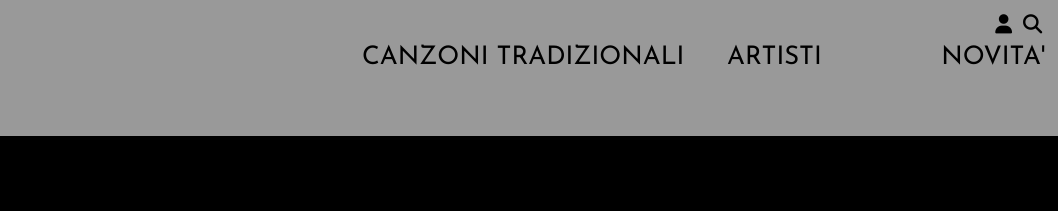
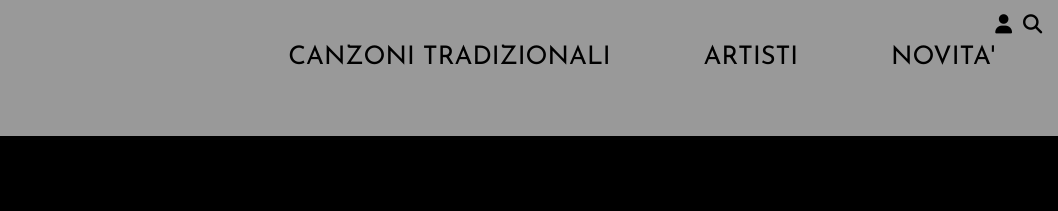
Before and after one commit to micaelasga1799/TripMusic, a plain HTML site: page css/dicono_di_noi.html in a window 1280 px wide. Shown: the top 211 px of the page, 222-1280 px from the left. Drawn offline with nearby package versions, Linux system fonts and the light colour scheme; files that its build step writes are made by us from their sources; files whose address does not match are found by name; a web font is replaced by a local one.

Commit message:
Add files via upload

```diff
--- a/css/style_diconodinoi.css
+++ b/css/style_diconodinoi.css
@@ -35,9 +35,9 @@ nav ul li {
 	padding-top: 0px;
 	padding-bottom: 0px ; /*aggiusta in index*/
 	padding-left: 3%;
+	padding-right: 4%;
 	font-size: 2vw;
 	margin: auto;
-
 }
 
 #meno {    margin-block-end: 0px !important;
@@ -46,7 +46,6 @@ nav ul li {
     padding-inline-start: 0px !important;
 }
 
-#navartisti {padding-right: 3em !important;}
 
 
 .navlink {
```
